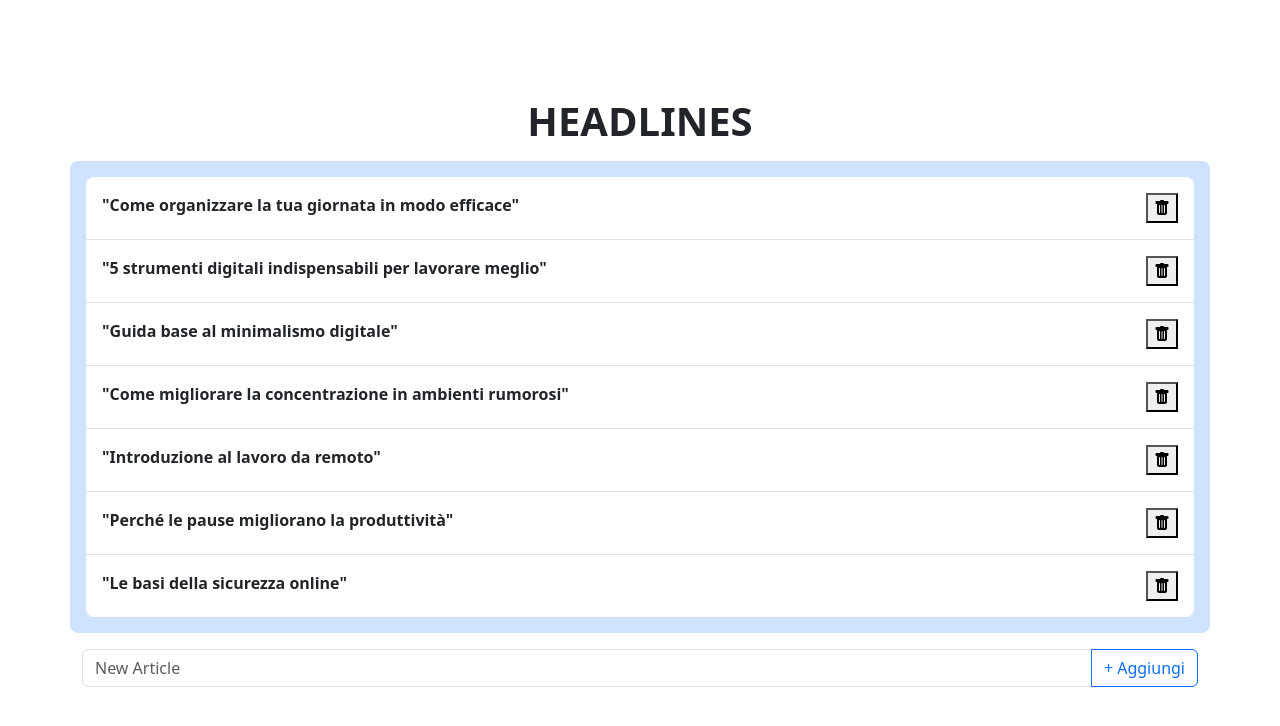
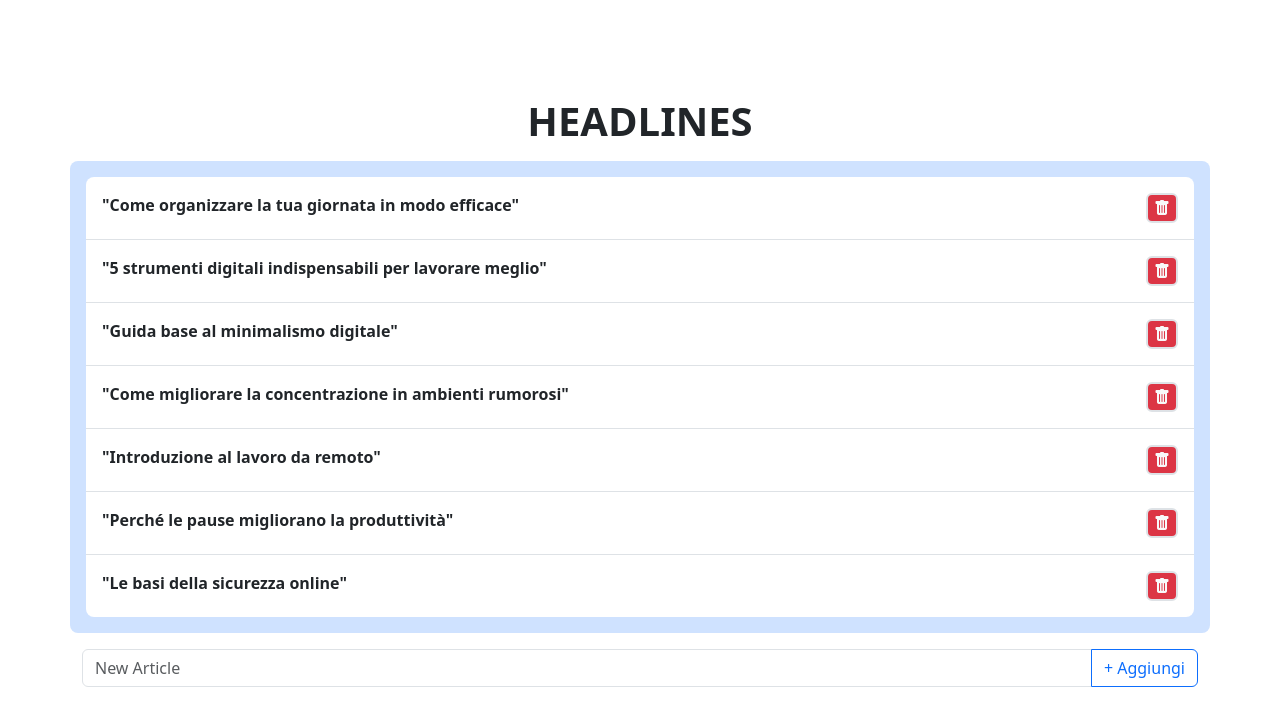
Before and after one commit to andreasalvi99/react-form, a React (Vite) app: page / in a window 1280 px wide. Shown: the top 726 px of the page. Built offline with nearby package versions, Linux system fonts and the light colour scheme.

Commit message:
css adjustments

```diff
--- a/src/App.jsx
+++ b/src/App.jsx
@@ -62,8 +62,11 @@ export default function App() {
                   className="list-group-item fw-bold p-3 d-flex justify-content-between"
                 >
                   {headLine}
-                  <button onClick={() => deleteHeadLine(index)}>
-                    <i className="bi bi-trash-fill"></i>
+                  <button
+                    className="rounded-2 border-2 bg-danger border border-transparent"
+                    onClick={() => deleteHeadLine(index)}
+                  >
+                    <i className="bi bi-trash-fill text-light"></i>
                   </button>
                 </li>
               );
```
